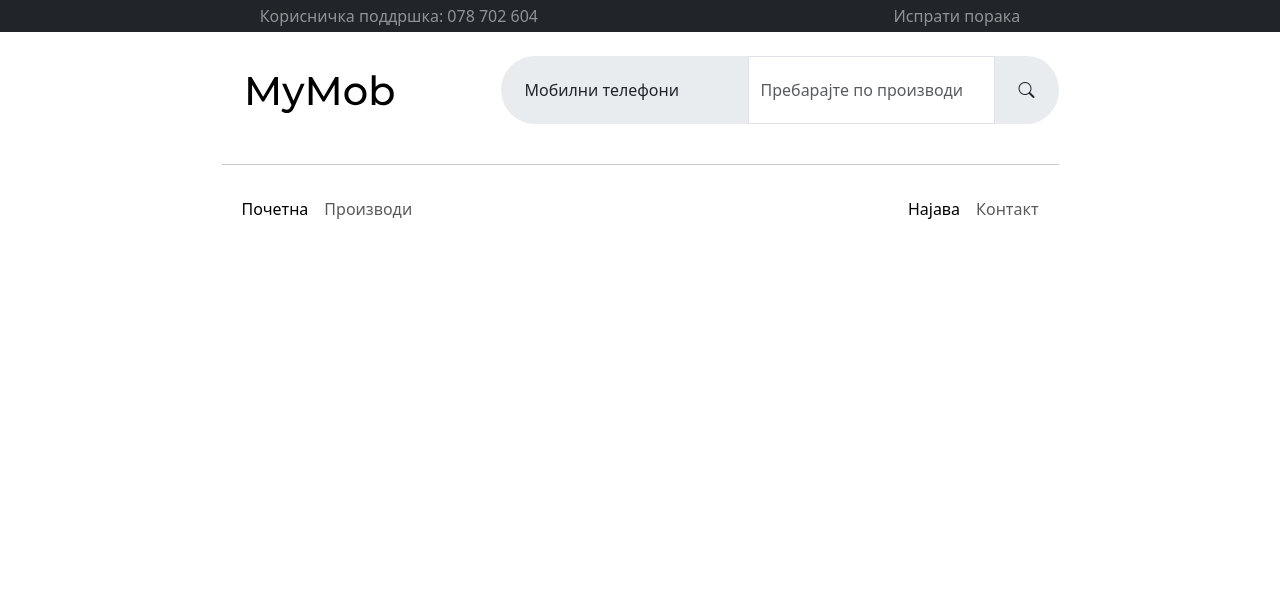
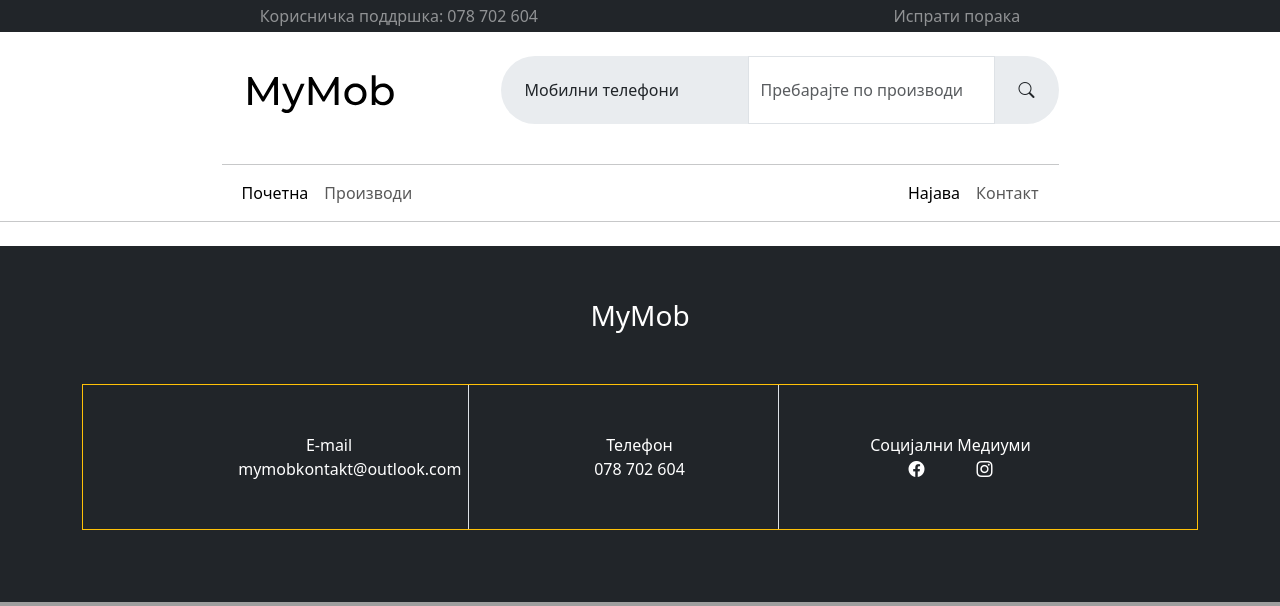
Before and after one commit to stojcevj/MobileSellingPlatform, a Django app: page / in a window 1280 px wide. Shown: the top 606 px of the page. Before the commit the page ends 219 px from the top, so only its background shows below. Run offline with Django 4.2, Linux system fonts and the light colour scheme; grey boxes are pictures that could not be loaded.

Commit message:
finished the templates

```diff
--- a/MobileSellingApp/templates/fragments/footer.html
+++ b/MobileSellingApp/templates/fragments/footer.html
@@ -0,0 +1,49 @@
+<footer>
+    <div class="container-fluid bg-dark">
+        <div class="container text-white">
+            <div class="d-flex justify-content-center">
+                <span class="fs-3 p-5">MyMob</span>
+            </div>
+            <div class="d-flex justify-content-center border border-warning d-none d-lg-flex">
+                <div class="mx-3 p-5 d-block border-end w-25">
+                    <div class="text-center">
+                        <span>E-mail</span>
+                    </div>
+                    <div>
+                        <span>mymobkontakt@outlook.com</span>
+                    </div>
+                </div>
+
+                <div class="mx-3 p-5 d-block border-end w-25">
+                    <div class="text-center">
+                        <span>Телефон</span>
+                    </div>
+                    <div class="text-center">
+                        <span>078 702 604</span>
+                    </div>
+                </div>
+
+                <div class="mx-3 p-5 pb-0 d-block w-25">
+                    <div class="text-center">
+                        <span>Социјални Медиуми </span>
+                    </div>
+                    <div class="text-center">
+                        <i class="bi bi-facebook mx-4"></i>
+                        <i class="bi bi-instagram mx-4"></i>
+                    </div>
+                </div>
+            </div>
+        </div>
+        <div>
+            <br />
+            <br />
+            <br />
+        </div>
+    </div>
+    <div class="container-fluid bg-dark m-0 p-0 mt-0">
+        <img src="{{ MEDIA_URL }}/images/images/app/map-img.png/" class="w-100 p-0 m-0">
+    </div>
+    <div class="container-fluid bg-dark d-flex justify-content-center text-white-50">
+        <span class="p-2">MyMob Copyright &copy; 2023</span>
+    </div>
+</footer>
--- a/MobileSellingApp/templates/fragments/header.html
+++ b/MobileSellingApp/templates/fragments/header.html
@@ -25,7 +25,7 @@
             </div>
         </div>
         <div class="d-flex justify-content-center mt-4">
-            <hr class="w-75">
+            <hr class="w-75 mb-0">
         </div>
     </div>
     <div class="container d-flex justify-content-center">
@@ -57,9 +57,9 @@
                         </ul>
                     </div>
                 </div>
-
             </div>
           </div>
         </nav>
     </div>
+    <hr class="mt-0 mb-4"/>
 </header>
```
Also changed, not shown: MobileSellingApp/admin.py (+19 -0 lines), db.sqlite3.
